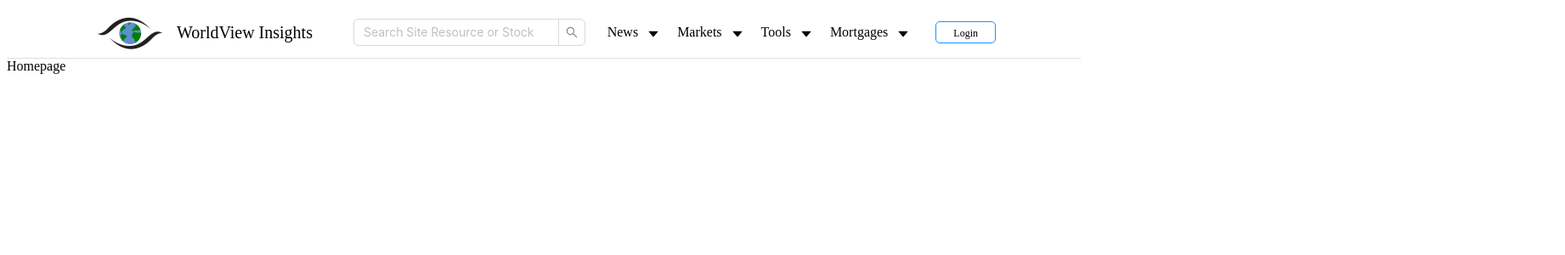
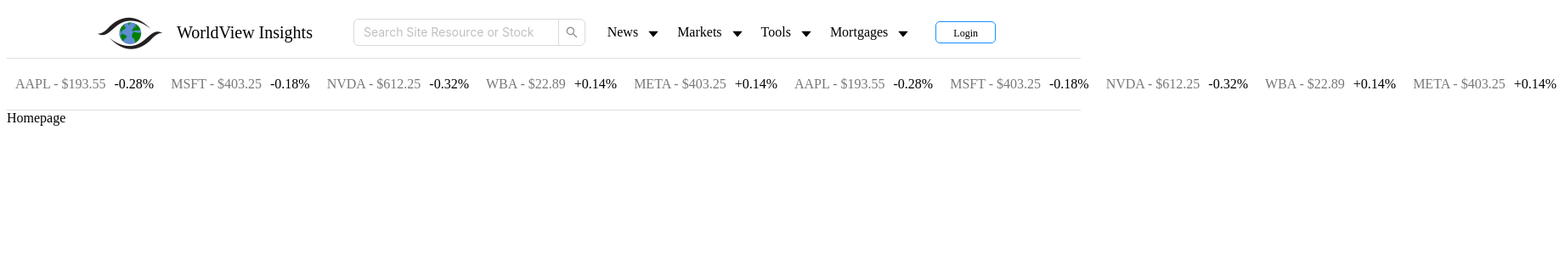
Before and after one commit to RobertJephthaHogan/world-view-insights, a React (Create React App) app in the folder src/client/: page / in a window 1280 px wide. Shown: the top 300 px of the page at 85% size, 1842 px wide, since content can reach past the window. Built offline with nearby package versions, Linux system fonts and the light colour scheme; the HTML template or start-up script is replaced by a standard one.

Commit message:
ticker banner UI

```diff
--- /dev/null
+++ b/src/client/src/components/TickerBanner/index.tsx
@@ -0,0 +1,95 @@
+import React from 'react'
+import './styles.css'
+
+
+
+
+
+// TODO: REFACTOR BANNER ITEMS WITH DYNAMIC COMPONENT
+export default function TickerBanner() {
+
+    return (
+        <div className='ticker-banner'>
+            <div className='banner-item'>
+                <span className='bi-info-text'>
+                    AAPL - $193.55
+                </span>
+                <span className='bi-change-down-text'>
+                    -0.28%
+                </span>
+            </div>
+            <div className='banner-item'>
+                <span className='bi-info-text'>
+                    MSFT - $403.25
+                </span>
+                <span className='bi-change-up-text'>
+                    -0.18%
+                </span>
+            </div>
+            <div className='banner-item'>
+                <span className='bi-info-text'>
+                    NVDA - $612.25
+                </span>
+                <span className='bi-change-down-text'>
+                    -0.32%
+                </span>
+            </div>
+            <div className='banner-item'>
+                <span className='bi-info-text'>
+                    WBA - $22.89
+                </span>
+                <span className='bi-change-up-text'>
+                    +0.14%
+                </span>
+            </div>
+            <div className='banner-item'>
+                <span className='bi-info-text'>
+                    META - $403.25
+                </span>
+                <span className='bi-change-up-text'>
+                    +0.14%
+                </span>
+            </div>
+            <div className='banner-item'>
+                <span className='bi-info-text'>
+                    AAPL - $193.55
+                </span>
+                <span className='bi-change-down-text'>
+                    -0.28%
+                </span>
+            </div>
+            <div className='banner-item'>
+                <span className='bi-info-text'>
+                    MSFT - $403.25
+                </span>
+                <span className='bi-change-up-text'>
+                    -0.18%
+                </span>
+            </div>
+            <div className='banner-item'>
+                <span className='bi-info-text'>
+                    NVDA - $612.25
+                </span>
+                <span className='bi-change-down-text'>
+                    -0.32%
+                </span>
+            </div>
+            <div className='banner-item'>
+                <span className='bi-info-text'>
+                    WBA - $22.89
+                </span>
+                <span className='bi-change-up-text'>
+                    +0.14%
+                </span>
+            </div>
+            <div className='banner-item'>
+                <span className='bi-info-text'>
+                    META - $403.25
+                </span>
+                <span className='bi-change-up-text'>
+                    +0.14%
+                </span>
+            </div>
+        </div>
+    )
+}
--- /dev/null
+++ b/src/client/src/components/TickerBanner/styles.css
@@ -0,0 +1,35 @@
+
+
+
+.ticker-banner {
+    height: 60px;
+    border-bottom: 1px solid #dfdfdf;
+    display: flex;
+}
+
+.banner-item {
+    display: flex;
+    align-items: center;
+    height: 100%;
+    padding: 0 5px;
+    padding: 0 10px;
+}
+
+.bi-info-text {
+    font-weight: 500;
+    color: #787878;
+    white-space: nowrap;
+}
+
+.bi-change-down-text {
+    font-weight: 500;
+    color: var(--red-one);
+    margin-left: 10px
+
+}
+
+.bi-change-up-text {
+    font-weight: 500;
+    color: var(--green-one);
+    margin-left: 10px
+}
--- a/src/client/src/pages/Homepage/index.tsx
+++ b/src/client/src/pages/Homepage/index.tsx
@@ -1,6 +1,7 @@
 import react from 'react'
 import './styles.css'
 import Header from '../../components/Header'
+import TickerBanner from '../../components/TickerBanner'
 
 
 export default function Homepage() {
@@ -8,6 +9,7 @@ export default function Homepage() {
     return (
         <div>
             <Header/>
+            <TickerBanner/>
             Homepage
         </div>
     )
--- a/src/client/src/styles/index.css
+++ b/src/client/src/styles/index.css
@@ -11,3 +11,15 @@ code {
   font-family: source-code-pro, Menlo, Monaco, Consolas, 'Courier New',
     monospace;
 }
+
+:root {
+  --red-one: #F44949;
+  --red-two: #F9DCDC;
+
+  --green-one: #39BE6E;
+  --green-two: #DEF9DC;
+
+  --layout-header-height: 60px;
+  --layout-header-height-w-border: 61px;
+
+}
```
